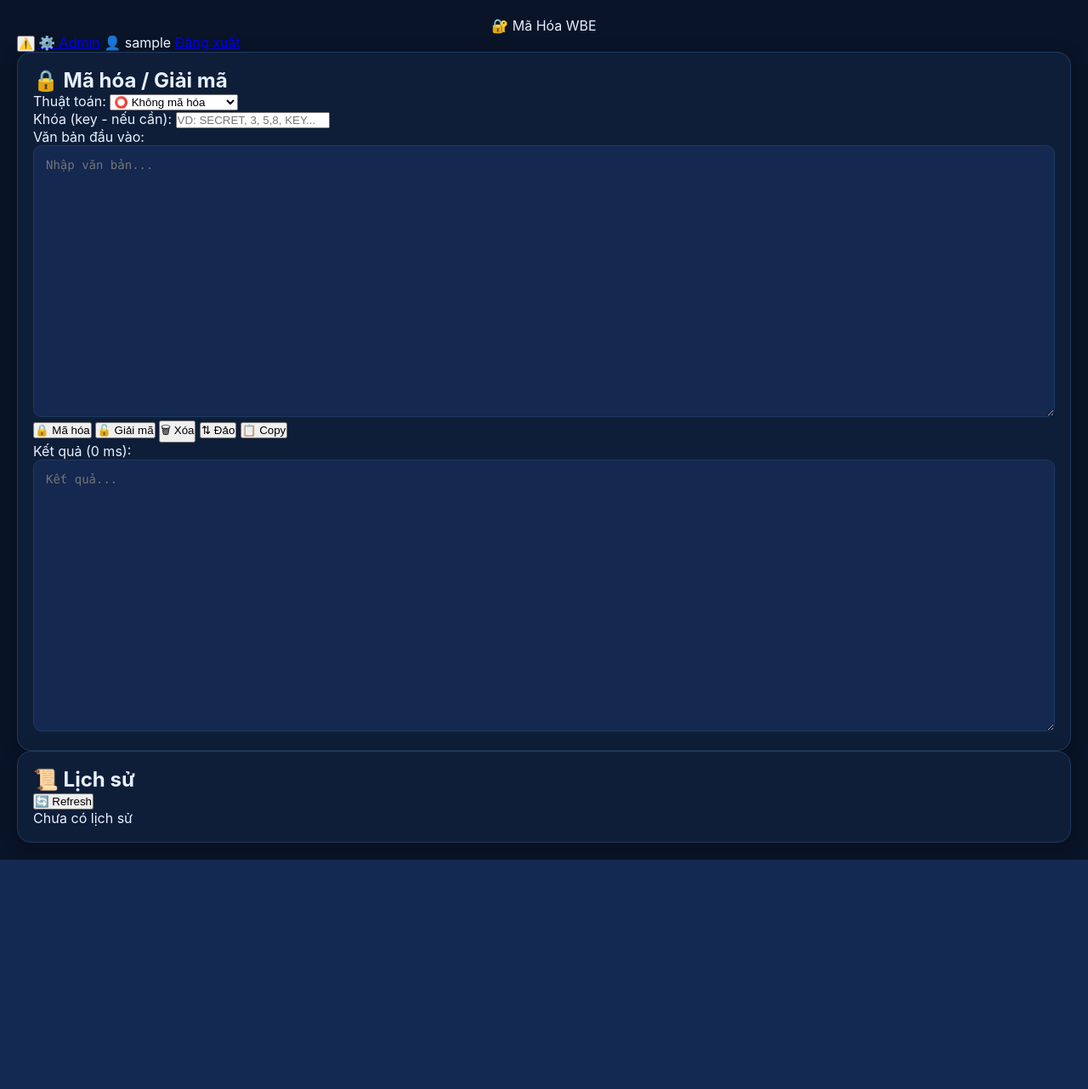
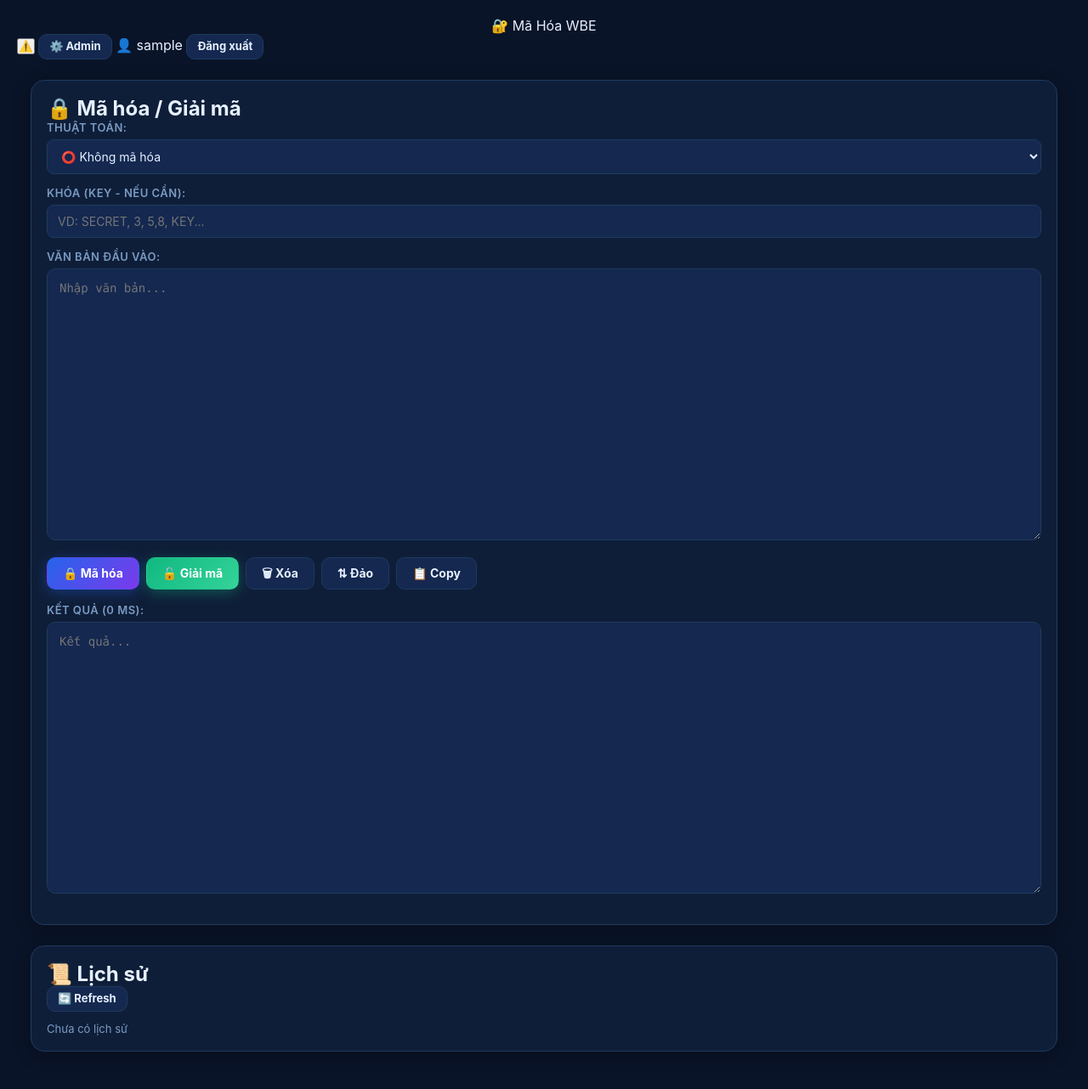
Before and after one commit to 0349632920/ma-hoa-wbe, a Flask app: page / in a window 1280 px wide. Shown: the whole page at 85% size. Before the commit the page ends 1012 px from the top, so only its background shows below. Run offline with Flask 3, Linux system fonts and the light colour scheme; the visitor is signed in with stand-in values (Sample User, id 1); data that the repository does not hold is empty; some libraries are stand-ins or nearby versions.

Commit message:
Update style.css

```diff
--- a/static/style.css
+++ b/static/style.css
@@ -1652,3 +1652,169 @@ body.decode-mode .action-btn.primary {
     .ban-duration-grid { grid-template-columns: repeat(2, 1fr); }
     .ban-duration-btn.permanent { grid-column: span 2; }
 }
+
+/* ============================================================
+   BUTTONS — THÊM MỚI
+   ============================================================ */
+.btn {
+    padding: 10px 18px;
+    background: var(--bg3);
+    border: 1px solid var(--border);
+    border-radius: 10px;
+    color: var(--fg);
+    cursor: pointer;
+    font-family: 'Inter', sans-serif;
+    font-size: 14px;
+    font-weight: 700;
+    transition: all 0.2s;
+    text-decoration: none;
+    display: inline-flex;
+    align-items: center;
+    justify-content: center;
+    gap: 6px;
+    white-space: nowrap;
+    user-select: none;
+    line-height: 1.2;
+}
+.btn:hover {
+    border-color: var(--blue-light);
+    background: var(--bg2);
+    transform: translateY(-1px);
+    box-shadow: 0 4px 16px rgba(37, 99, 235, 0.25);
+}
+.btn:active { transform: translateY(0); }
+.btn:disabled { opacity: 0.6; cursor: wait; transform: none; }
+
+.btn-sm { padding: 6px 12px; font-size: 13px; }
+
+.btn-primary {
+    background: linear-gradient(135deg, var(--blue), var(--purple));
+    border-color: transparent;
+    color: white;
+    box-shadow: 0 4px 16px rgba(37, 99, 235, 0.35);
+}
+.btn-primary:hover {
+    background: linear-gradient(135deg, var(--blue-light), var(--purple));
+    box-shadow: 0 6px 24px rgba(37, 99, 235, 0.55);
+}
+
+.btn-secondary {
+    background: linear-gradient(135deg, var(--green), var(--green-light));
+    border-color: transparent;
+    color: white;
+    box-shadow: 0 4px 16px rgba(16, 185, 129, 0.35);
+}
+.btn-secondary:hover {
+    background: linear-gradient(135deg, var(--green-light), var(--green));
+    box-shadow: 0 6px 24px rgba(16, 185, 129, 0.55);
+}
+
+.btn-block { width: 100%; justify-content: center; }
+
+.actions {
+    display: flex;
+    gap: 8px;
+    flex-wrap: wrap;
+    margin: 16px 0;
+}
+
+/* Row layout cho form */
+.row { margin-bottom: 14px; }
+.row label {
+    display: block;
+    margin-bottom: 6px;
+    color: var(--fg-dim);
+    font-size: 13px;
+    font-weight: 600;
+    text-transform: uppercase;
+    letter-spacing: 0.5px;
+}
+
+select {
+    width: 100%;
+    padding: 10px 12px;
+    background: var(--bg3);
+    border: 1px solid var(--border);
+    border-radius: 8px;
+    color: var(--fg);
+    font-family: 'Inter', sans-serif;
+    font-size: 14px;
+    cursor: pointer;
+    outline: none;
+    transition: border-color 0.2s;
+}
+select:focus { border-color: var(--cyan); }
+optgroup { color: var(--cyan); font-weight: 700; background: var(--bg2); }
+option { color: var(--fg); background: var(--bg2); }
+
+input[type="text"],
+input[type="password"],
+input[type="number"] {
+    width: 100%;
+    padding: 10px 12px;
+    background: var(--bg3);
+    border: 1px solid var(--border);
+    border-radius: 8px;
+    color: var(--fg);
+    font-family: 'Inter', sans-serif;
+    font-size: 14px;
+    outline: none;
+    transition: border-color 0.2s;
+}
+input[type="text"]:focus,
+input[type="password"]:focus,
+input[type="number"]:focus {
+    border-color: var(--cyan);
+}
+
+/* History items */
+.history-list {
+    max-height: 400px;
+    overflow-y: auto;
+    margin-top: 12px;
+}
+.history-item {
+    background: var(--bg3);
+    border: 1px solid var(--border);
+    border-radius: 10px;
+    padding: 12px 14px;
+    margin-bottom: 8px;
+    font-size: 13px;
+    transition: border-color 0.2s;
+}
+.history-item:hover { border-color: var(--blue-light); }
+.history-item .meta {
+    color: var(--fg-dim);
+    font-size: 11px;
+    margin-bottom: 6px;
+    display: flex;
+    justify-content: space-between;
+    align-items: center;
+}
+.history-item .text {
+    font-family: 'JetBrains Mono', monospace;
+    word-break: break-all;
+    font-size: 12px;
+    color: var(--fg);
+}
+.history-item .del {
+    color: var(--red);
+    cursor: pointer;
+    font-size: 14px;
+    padding: 0 4px;
+    transition: transform 0.15s;
+}
+.history-item .del:hover { transform: scale(1.3); }
+.muted { color: var(--fg-dim); font-size: 13px; }
+
+/* Container cho index page (không dùng .main) */
+.container {
+    max-width: 1400px;
+    margin: 24px auto;
+    padding: 0 16px;
+    display: grid;
+    gap: 24px;
+}
+
+/* Panel đơn giản */
+.panel .row { margin-bottom: 14px; }
```
